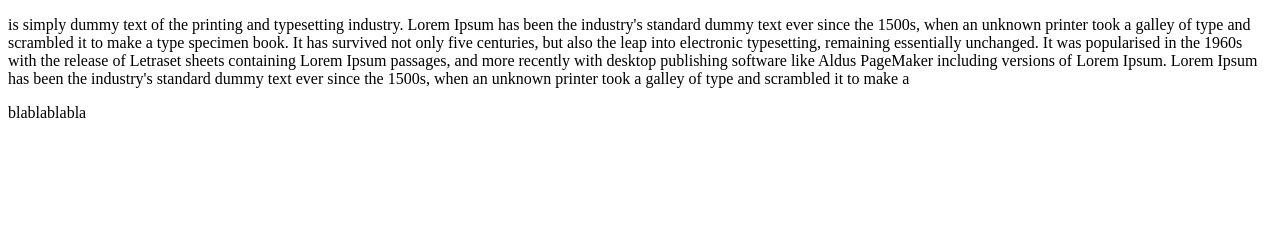
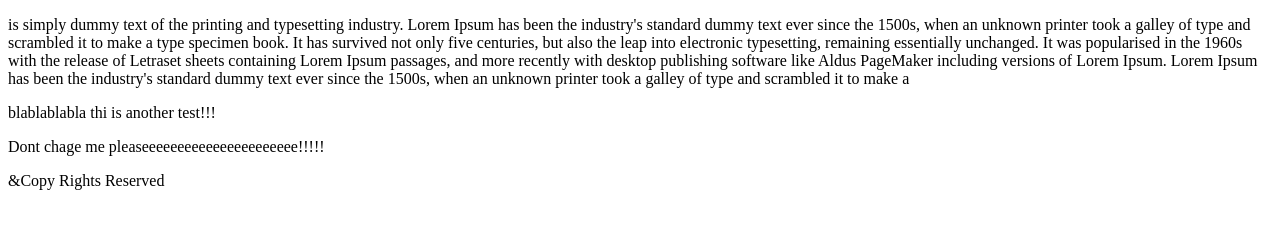
Before and after one commit to MichaelaHarinova/gittest, a plain HTML site: page index.html in a window 1280 px wide. Shown: the part 105-334 px from the top of the page. Drawn offline with Linux system fonts and the light colour scheme.

Commit message:
last changes

```diff
--- a/index.html
+++ b/index.html
@@ -22,6 +22,7 @@
     Lorem Ipsum has been the industry's
     standard dummy text ever since the 1500s, when an unknown printer took a galley of type and scrambled it to make a
 </p>
-<p> blablablabla</p>
-
+<p> blablablabla thi is another test!!!</p>
+<p> Dont chage me pleaseeeeeeeeeeeeeeeeeeeeee!!!!!</p>
+<footer> &Copy Rights Reserved</footer>
 </body>
```
